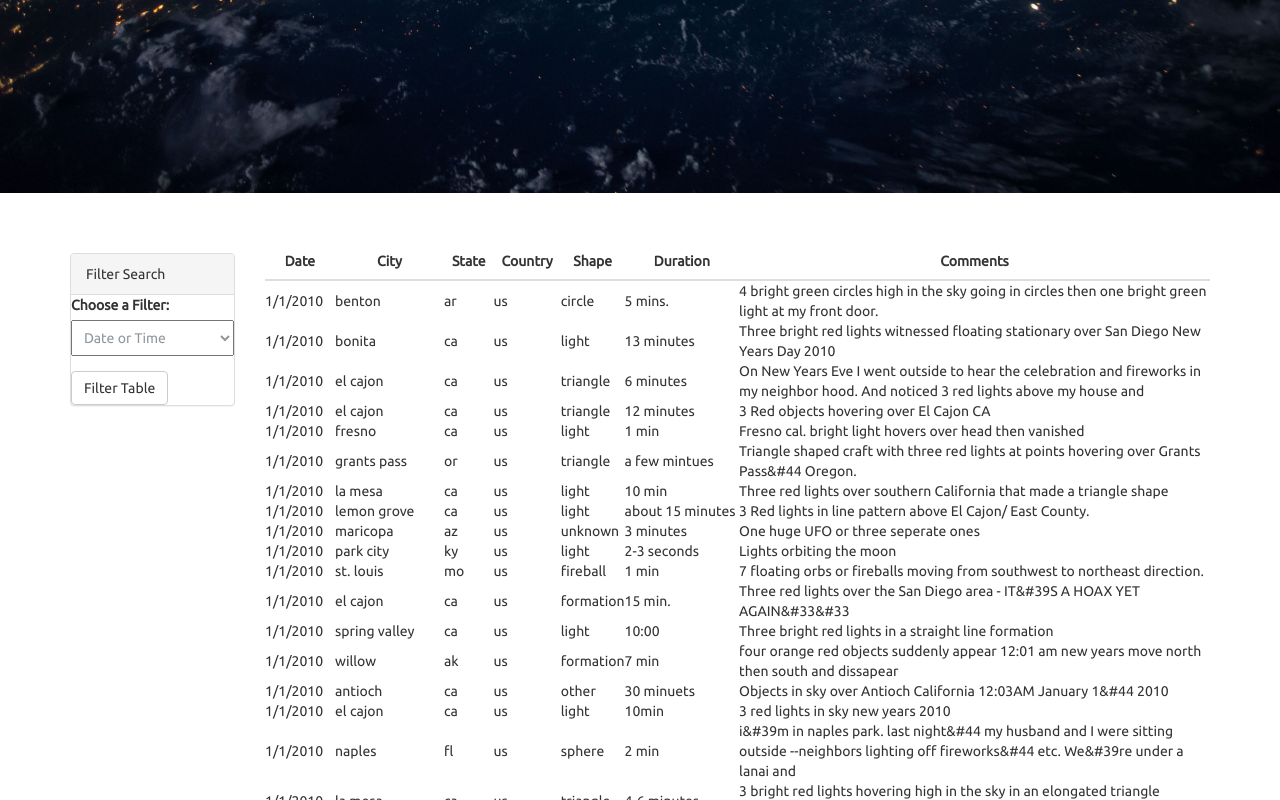
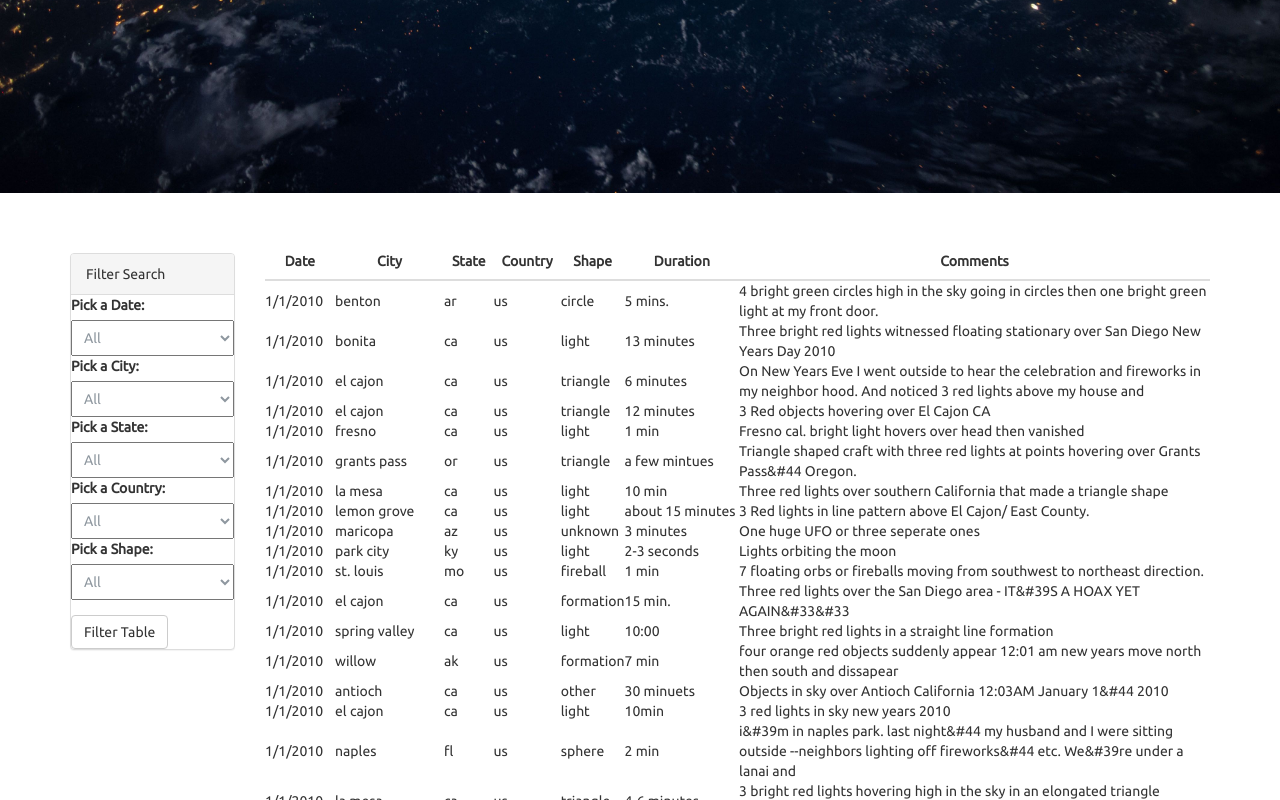
Before and after one commit to rdashcraft91/javascript-challenge, a plain HTML site: page UFO-level-2/index.html in a window 1280 px wide. Shown: the part 419-1219 px from the top of the page. Drawn offline with nearby package versions, Linux system fonts and the light colour scheme.

Commit message:
improved comments

```diff
--- a/UFO-level-1/static/js/app.js
+++ b/UFO-level-1/static/js/app.js
@@ -4,7 +4,7 @@ var tableData = data;
 // Get a reference to the table body
 var tbody = d3.select("#ufo-table");
 
-// BONUS: Refactor to use Arrow Functions!
+// Create table with full data
 tableData.forEach((ufoSighting) => {
   var row = tbody.append("tr");
   Object.entries(ufoSighting).forEach(([key, value]) => {
@@ -28,12 +28,15 @@ button.on("click", function() {
 
     console.log(inputValue);
 
+    // Filter through the data for the filtered data
     var filteredData = tableData.filter(sighting => sighting.datetime === inputValue);
 
     console.log(filteredData);
 
+    // Clear the table
     tbody.html('');
 
+    // Show only filtered data
     filteredData.forEach((filteredUFO) => {
       var row = tbody.append("tr");
       Object.entries(filteredUFO).forEach(([key, value]) => {
--- a/UFO-level-2/index.html
+++ b/UFO-level-2/index.html
@@ -40,13 +40,25 @@
                         <input class="form-control" id="datetime" type="text" placeholder="1/11/2011">
                       </li>
                     </ul> -->
-                    <label for="options">Choose a Filter:</label>
+                    <label for="options">Pick a Date:</label>
                     <select id="options">
-                      <option value="date/time">Date or Time</option>
-                      <option value="city">City</option>
-                      <option value="state">State</option>
-                      <option value="country">Country</option>
-                      <option value="shape">Shape</option>
+                      <option value="all">All</option>
+                    </select>
+                    <label for="options">Pick a City:</label>
+                    <select id="options">
+                      <option value="all">All</option>
+                    </select>
+                    <label for="options">Pick a State:</label>
+                    <select id="options">
+                      <option value="all">All</option>
+                    </select>
+                    <label for="options">Pick a Country:</label>
+                    <select id="options">
+                      <option value="all">All</option>
+                    </select>
+                    <label for="options">Pick a Shape:</label>
+                    <select id="options">
+                      <option value="all">All</option>
                     </select>
                   </div>
                   <button id="filter-btn" type="button" class="btn btn-default">Filter Table</button>
```
